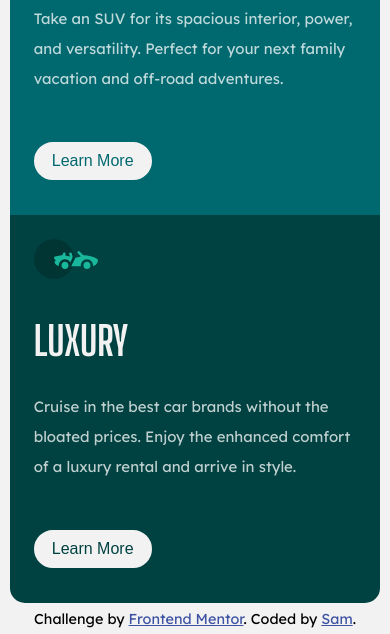
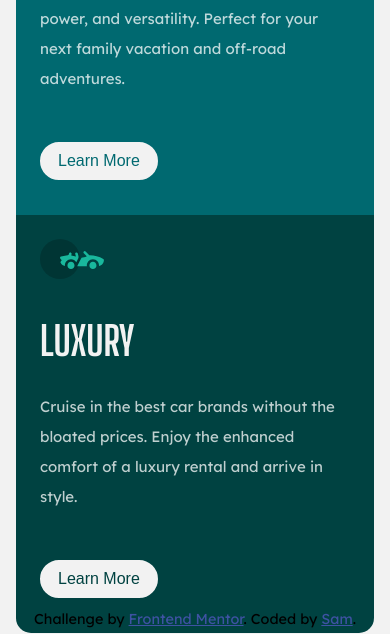
Before and after one commit to sam4web/3-column_preview_card, a plain HTML site: page index.html in a window 390 px wide. Shown: the part 548-1182 px from the top of the page. Drawn offline with Linux system fonts and the light colour scheme.

Commit message:
improved responsive design

```diff
--- a/scss/style.scss
+++ b/scss/style.scss
@@ -2,8 +2,10 @@
 @import "./globals";
 
 #page-wrapper {
-  width: 70%;
+  width: 100%;
+  max-width: 1200px;
   display: flex;
+  padding: 0 1rem;
 }
 
 // card component
@@ -104,19 +106,12 @@ button,
 
 // media queries
 @media (max-width: 1200px) {
-  #page-wrapper {
-    width: 80%;
-  }
-
   .card-component {
     padding: 2rem;
   }
 }
 
 @media (max-width: 914px) {
-  #page-wrapper {
-    width: 95%;
-  }
   .card-component {
     padding: 1.5rem;
 
```
Also changed, not shown: dist/style.css.
